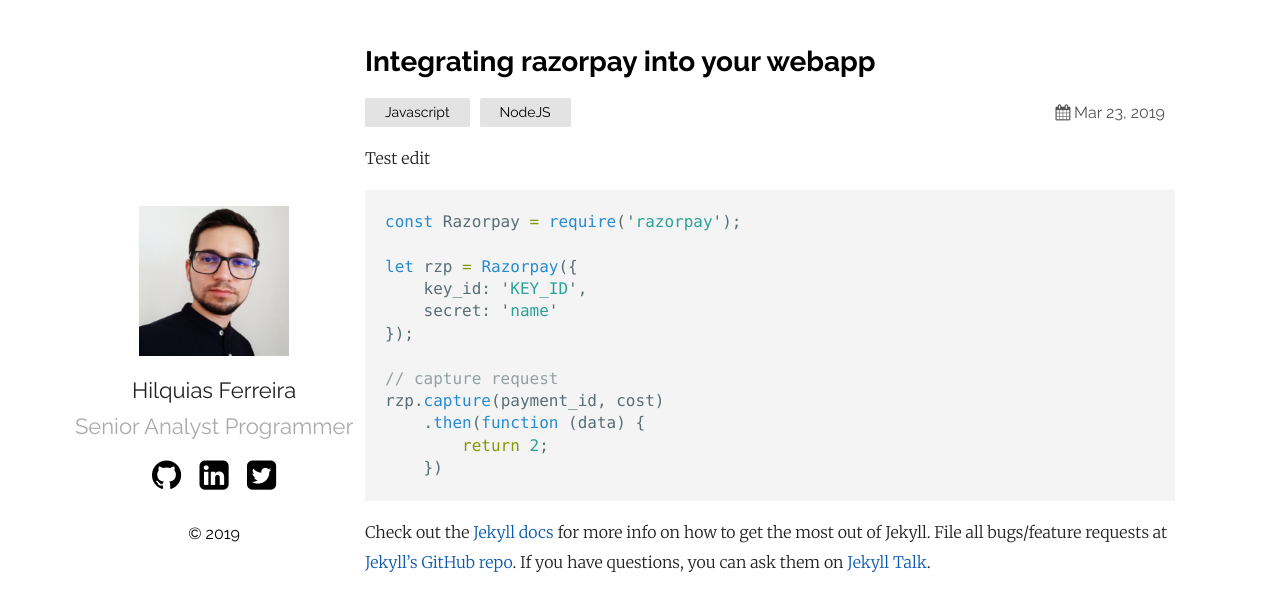
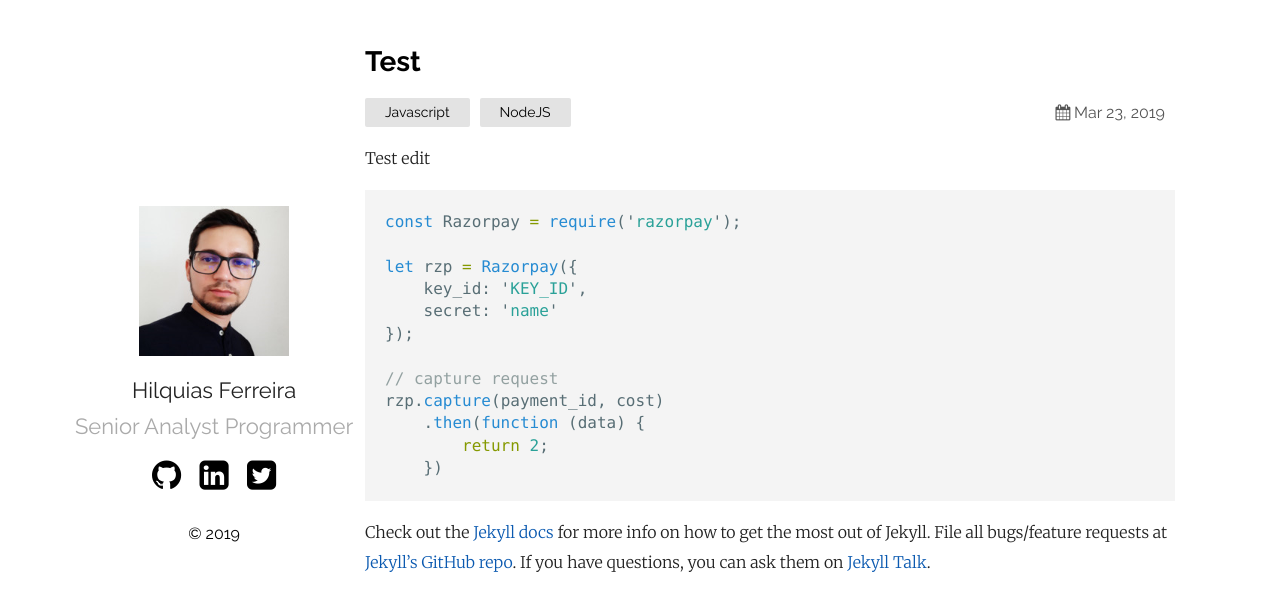
Before and after one commit to hilquiasferreira/hilquiasferreira.github.io, a Jekyll site: the page built from _posts/2019-03-23-welcome-to-jekyll.markdown, in a window 1280 px wide. Shown: the top 611 px of the page. Built offline with Jekyll 4.4.1, drawn with Linux system fonts in a browser that asks for light colours; some of the changed lines change nothing that is shown.

Commit message:
Social media update

```diff
--- a/_config.yml
+++ b/_config.yml
@@ -1,6 +1,6 @@
 title: Your awesome title
-author: GitHub User
-email: your-email@domain.com
+author: hilquiasferreira
+email: hilquias.sf@gmail.com
 description: > # this means to ignore newlines until "show_exerpts:"
   Write an awesome description for your new site here. You can edit this
   line in _config.yml. It will appear in your document head meta (for
@@ -18,9 +18,9 @@
 
   # generate social links in footer
   social_links:
-    twitter: thelehhman
-    github:  thelehhman
-    linkedIn: in/thelehhman
+    twitter: hilquiasF
+    github:  hilquiasferreira
+    linkedIn: in/hilquias
     rss: rss
     # dribbble: jekyll
     # facebook: jekyll
--- a/_posts/2019-03-23-welcome-to-jekyll.markdown
+++ b/_posts/2019-03-23-welcome-to-jekyll.markdown
@@ -1,6 +1,6 @@
 ---
 layout: post
-title:  "Integrating razorpay into your webapp"
+title:  "Test"
 date:   2019-03-23 21:03:36 +0530
 categories: Javascript NodeJS
 ---
```
